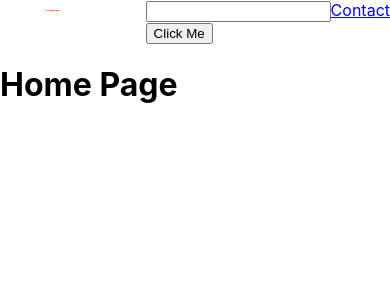
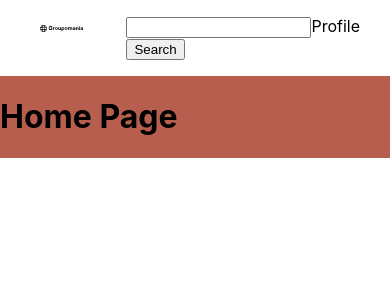
Before and after one commit to abby-pfingsten/groupomania-react-app, a React (Create React App) app in the folder app/: page / in a window 390 px wide. Shown: the top 300 px of the page. Built offline with nearby package versions, Linux system fonts and the light colour scheme.

Commit message:
added breakpoints

```diff
--- a/app/src/App.js
+++ b/app/src/App.js
@@ -12,7 +12,7 @@ function App() {
       <Routes>
         <Route path="/" element={<Header />}>
           <Route exact path="/" element={<Home />} />
-          <Route exact path="contact" element={<Profile />} />
+          <Route exact path="profile" element={<Profile />} />
         </Route>
       </Routes>
     </BrowserRouter>
--- a/app/src/frontend/pages/Header.js
+++ b/app/src/frontend/pages/Header.js
@@ -1,21 +1,17 @@
 import { Outlet, Link } from 'react-router-dom'
-import '../styles/Header.scss'
-import logo from '../images/icon-left-font.png'
+import '../styles/sass/Header.scss'
+import logo from '../images/icon-left-font-monochrome-black.svg'
 import { useState } from 'react'
 
 function Header() {
-  const searchParams = new URL(document.URL)
-
   const urlParams = new URLSearchParams(window.location.search)
 
+  // this is to capture the state change of what
+  // is being typed into the search box
   const [searchText, setSearchText] = useState(urlParams.get('search') ?? '')
 
-  // const urlParams = new URLSearchParams(window.location.search)
-
-  // urlParams.set('order', 'date')
-
-  // window.location.search = urlParams
-
+  // this is to capture the actual text and update
+  // the url
   const onChangeSearchText = () => {
     if (searchText.length !== 0) {
       urlParams.set('search', searchText)
@@ -26,8 +22,6 @@ function Header() {
     }
   }
 
-  console.log(searchParams)
-
   return (
     <>
       <nav>
@@ -37,7 +31,7 @@ function Header() {
               <img src={logo} alt="Groupomania Logo"></img>
             </Link>
           </li>
-          <li>
+          <li className="navigation-layout__search">
             {' '}
             <input
               type="text"
@@ -45,11 +39,11 @@ function Header() {
               value={searchText}
             />
             <button type="submit" onClick={onChangeSearchText}>
-              Click Me{' '}
+              Search{' '}
             </button>
           </li>
-          <li>
-            <Link to="/contact">Contact</Link>
+          <li className="navigation-layout__profile">
+            <Link to="/profile">Profile</Link>
           </li>
         </ul>
       </nav>
--- a/app/src/frontend/pages/Home.js
+++ b/app/src/frontend/pages/Home.js
@@ -1,7 +1,9 @@
+import "../styles/sass/Home.scss"
+
 function Home() {
     //fetch some data and put it into a state variable
   return (
-    <div>
+    <div className="home">
           <h1>Home Page</h1>
 
     </div>
--- a/app/src/frontend/styles/Header.scss
+++ b/app/src/frontend/styles/sass/Header.scss
@@ -3,8 +3,12 @@
   flex-direction: row;
   justify-content: space-between;
   list-style: none;
-  margin-top: 0px;
   & img {
-    width: 20%;
+    width: 50%;
+  }
+  &__profile a {
+    text-decoration: none;
+    color: black;
+    padding-right: 30px;
   }
 }
--- /dev/null
+++ b/app/src/frontend/styles/sass/Home.scss
@@ -0,0 +1,7 @@
+$light-red-color: rgb(184, 94, 78);
+
+.home {
+  display: flex;
+  flex-direction: column;
+  background-color: $light-red-color;
+}
```
Also changed, not shown: app/src/frontend/styles/sass/utils/_mixins.scss (added, +16 -0 lines), app/src/frontend/images/icon-left-font-monochrome-black.svg (added).
